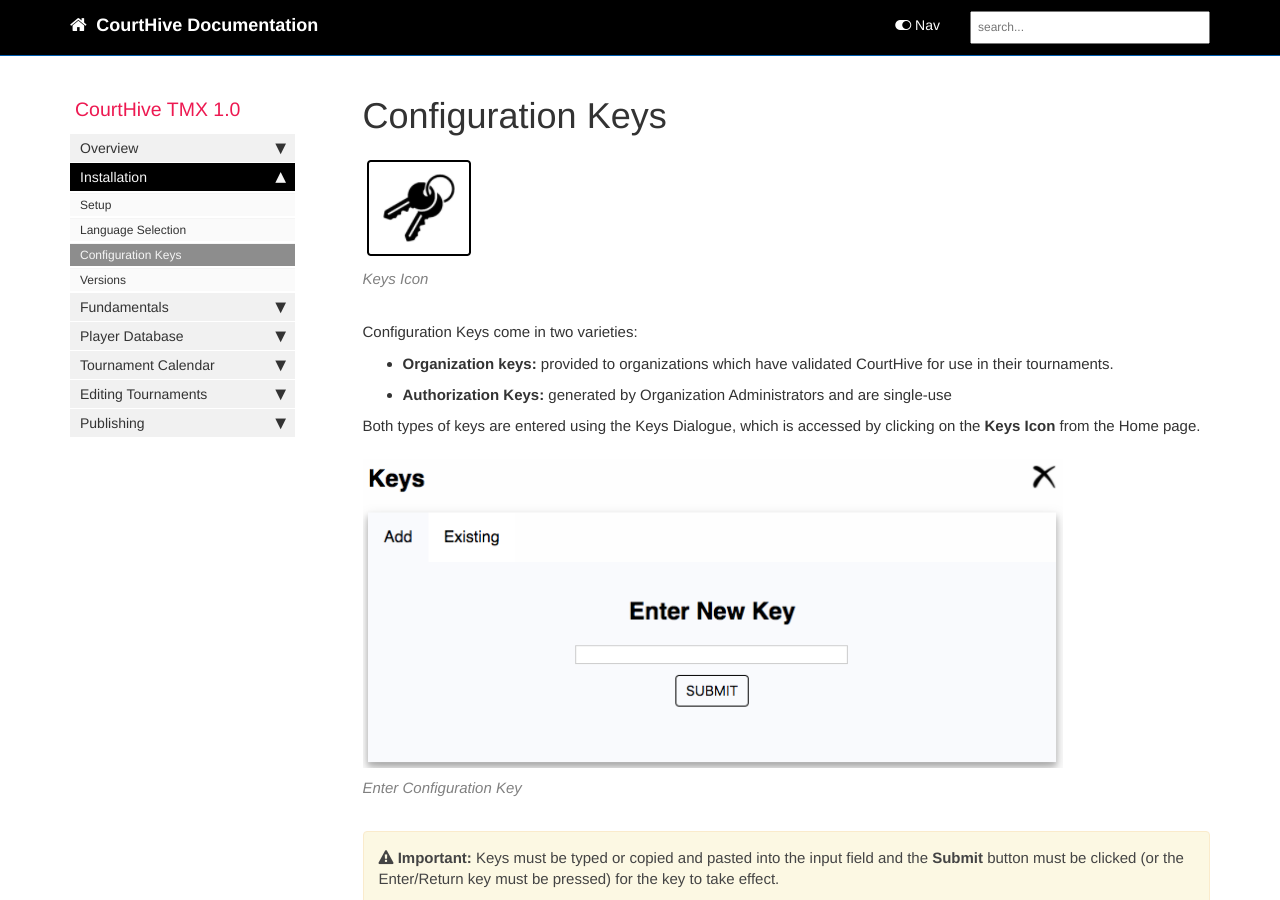
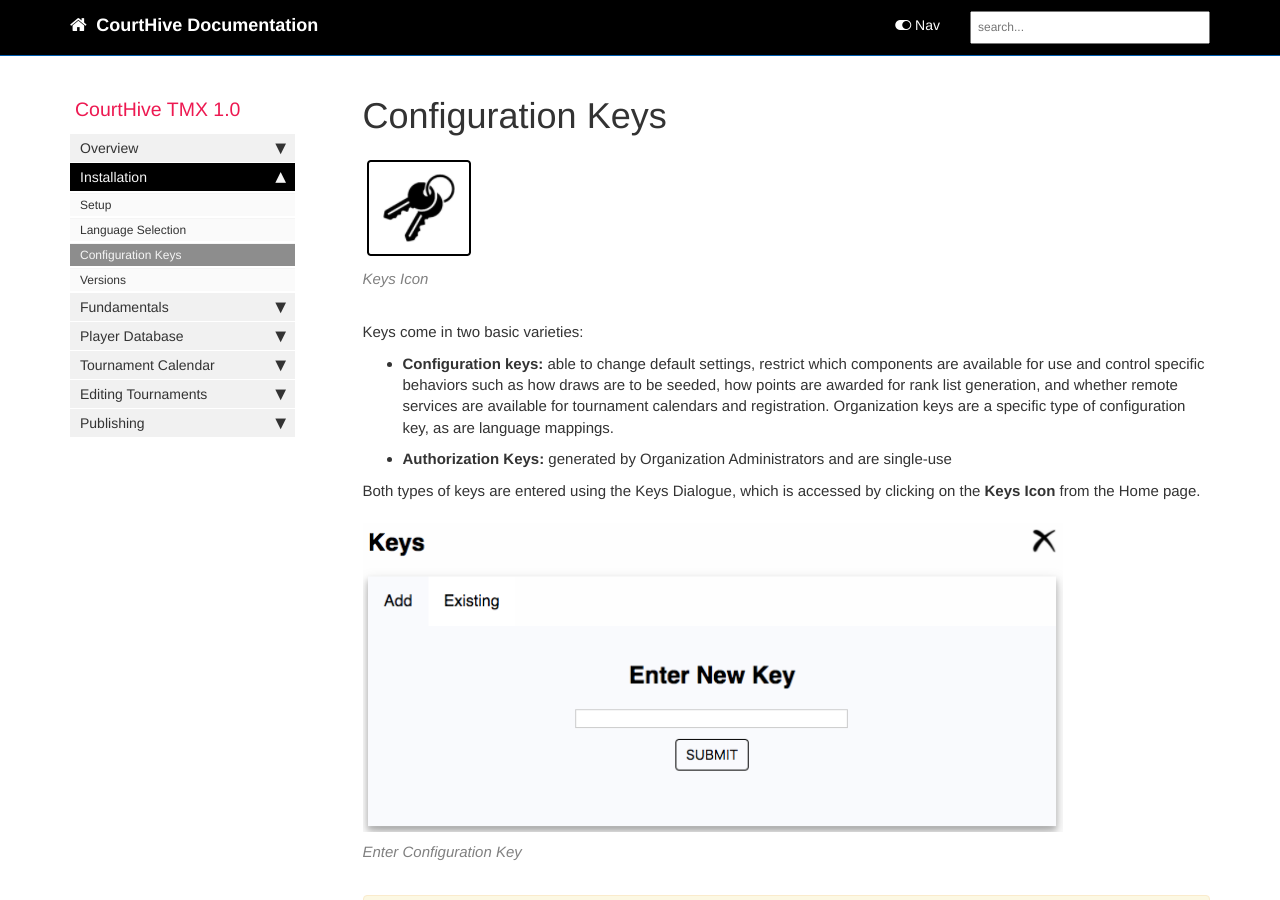
Before and after one commit to TennisVisuals/TMX_docs, a Jekyll site: the page built from pages/tmx/tmx_configuration.md, in a window 1280 px wide and 900 px high. Built offline with Jekyll 4.4.1, drawn with Linux system fonts in a browser that asks for light colours; nearby versions of some CDN libraries; comment, search, counter and statistics services are not loaded.

Commit message:
corrections

```diff
--- a/pages/tmx/tmx_configuration.md
+++ b/pages/tmx/tmx_configuration.md
@@ -8,8 +8,8 @@ toc: false
 
 {% include image.html file="ch_keys.png" alt="Configuration Keys" caption="Keys Icon" %}
 
-Configuration Keys come in two varieties:
-* __Organization keys:__ provided to organizations which have validated CourtHive for use in their tournaments.
+Keys come in two basic varieties:
+* __Configuration keys:__ able to change default settings, restrict which components are available for use and control specific behaviors such as how draws are to be seeded, how points are awarded for rank list generation, and whether remote services are available for tournament calendars and registration.  Organization keys are a specific type of configuration key, as are language mappings.
 * __Authorization Keys:__ generated by Organization Administrators and are single-use
 
 Both types of keys are entered using the Keys Dialogue, which is accessed by clicking on the __Keys Icon__ from the Home page.
```
Also changed, not shown: pages/tmx/tmx_events_management.md (+1 -1 lines).
